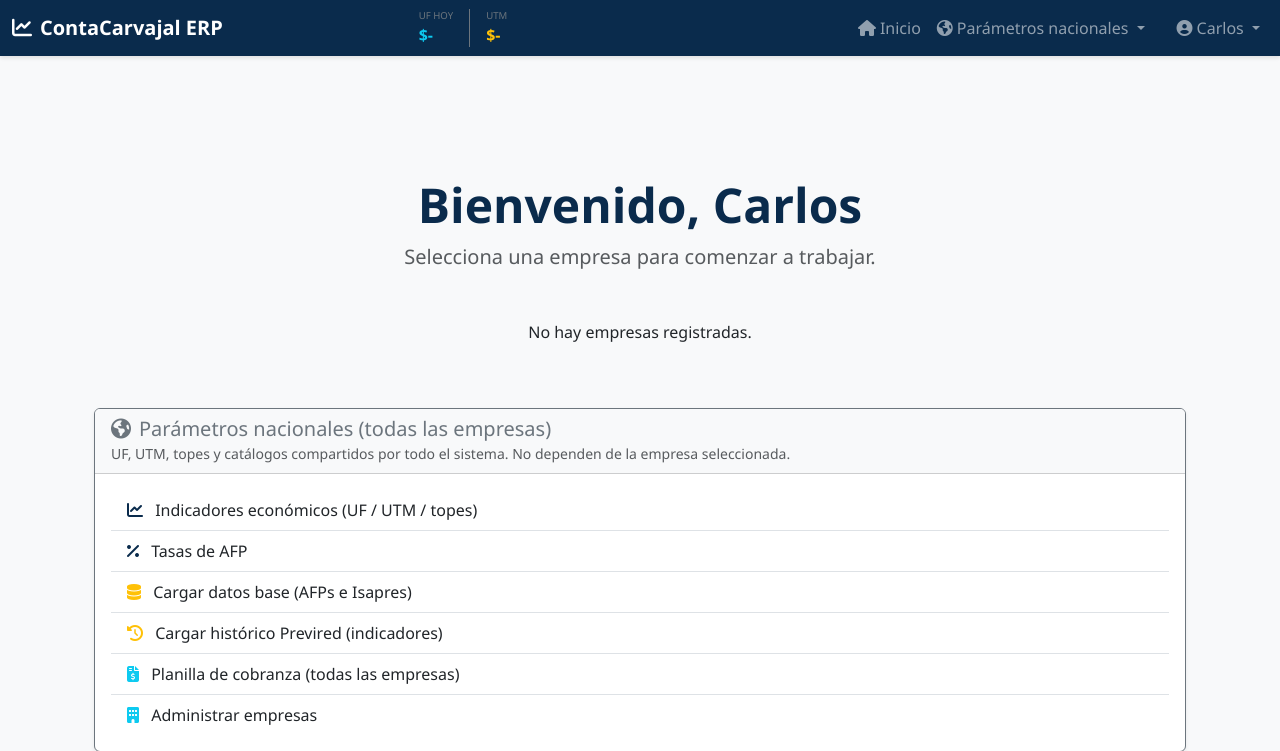
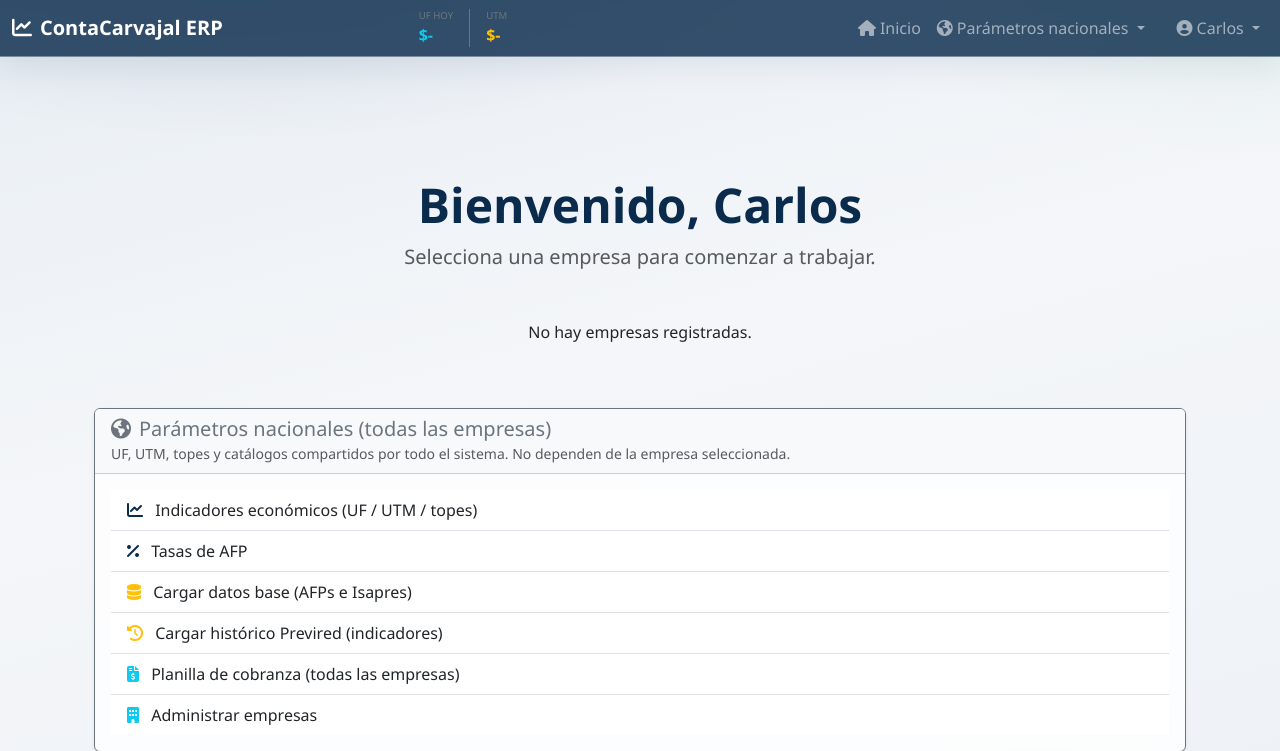
Before and after one commit to CarlitosHuente/Conta_Carvajal, a Django app: page / in a window 1280 px wide. Shown: the top 751 px of the page. Run offline with Django 5.2, Linux system fonts and the light colour scheme; a user stored in the database is signed in; data comes from the database, SQL or seed files in the repository; data that the repository does not hold is empty.

Commit message:
Agregar tema glass opcional y reversible sin afectar el estilo clásico.
Permite desactivarlo o reducir blur vía UI_GLASS_ENABLED y UI_GLASS_BLUR para priorizar rendimiento en tablas densas.

```diff
--- a/core/context_processors.py
+++ b/core/context_processors.py
@@ -1,3 +1,5 @@
+from django.conf import settings
+
 from .models import Empresa, PermisoAccesoUsuario
 
 
@@ -72,3 +74,14 @@ def empresa_context(request):
             request.session.pop('empresa_activa_id', None)
 
     return {'empresa_activa': empresa_activa, 'permisos_ui': permisos_ui}
+
+
+def ui_theme(request):
+    """Expone flags del tema glass para base.html (reversible vía settings)."""
+    enabled = getattr(settings, 'UI_GLASS_ENABLED', False)
+    blur = getattr(settings, 'UI_GLASS_BLUR', 10)
+    return {
+        'ui_glass_enabled': enabled,
+        'ui_glass_blur': blur,
+        'ui_glass_lite': enabled and blur == 0,
+    }
--- /dev/null
+++ b/static_local/css/styles-glass.css
@@ -0,0 +1,163 @@
+/*
+ * Tema glass — capa opcional sobre styles.css (tema clásico intacto).
+ *
+ * Desactivar por completo:
+ *   settings.UI_GLASS_ENABLED = False
+ *   o variable de entorno UI_GLASS_ENABLED=false
+ *
+ * Modo eficiente (sin blur, solo transparencias):
+ *   UI_GLASS_BLUR=0
+ *
+ * Solo aplica con <body class="theme-glass">.
+ */
+
+body.theme-glass {
+    --glass-blur: 10px;
+    --glass-surface: rgba(255, 255, 255, 0.78);
+    --glass-surface-solid: rgba(255, 255, 255, 0.92);
+    --glass-nav: rgba(10, 43, 76, 0.82);
+    --glass-border: rgba(255, 255, 255, 0.35);
+    --glass-shadow: 0 8px 32px rgba(10, 43, 76, 0.08);
+
+    background:
+        radial-gradient(ellipse 80% 50% at 20% -10%, rgba(10, 43, 76, 0.12), transparent 55%),
+        radial-gradient(ellipse 60% 40% at 100% 0%, rgba(40, 167, 69, 0.06), transparent 50%),
+        linear-gradient(165deg, #e8eef4 0%, #f4f6f9 45%, #eef2f7 100%);
+    background-attachment: fixed;
+}
+
+/* Sin blur: misma estética, menos costo GPU */
+body.theme-glass.theme-glass-lite {
+    --glass-blur: 0px;
+    --glass-surface: rgba(255, 255, 255, 0.94);
+    --glass-nav: rgba(10, 43, 76, 0.94);
+}
+
+/* --- Navbar (único blur “grande”) --- */
+body.theme-glass .navbar-custom {
+    background-color: var(--glass-nav);
+    border-bottom: 1px solid var(--glass-border);
+    box-shadow: var(--glass-shadow);
+}
+
+@supports ((backdrop-filter: blur(1px)) or (-webkit-backdrop-filter: blur(1px))) {
+    body.theme-glass:not(.theme-glass-lite) .navbar-custom {
+        -webkit-backdrop-filter: blur(var(--glass-blur));
+        backdrop-filter: blur(var(--glass-blur));
+    }
+}
+
+/* --- Cards y paneles hub --- */
+body.theme-glass .card,
+body.theme-glass .dashboard-card {
+    background: var(--glass-surface);
+    border: 1px solid rgba(255, 255, 255, 0.55);
+    box-shadow: var(--glass-shadow);
+}
+
+@supports ((backdrop-filter: blur(1px)) or (-webkit-backdrop-filter: blur(1px))) {
+    body.theme-glass:not(.theme-glass-lite) .card,
+    body.theme-glass:not(.theme-glass-lite) .dashboard-card {
+        -webkit-backdrop-filter: blur(calc(var(--glass-blur) * 0.65));
+        backdrop-filter: blur(calc(var(--glass-blur) * 0.65));
+    }
+}
+
+body.theme-glass .dashboard-card:hover {
+    box-shadow: 0 12px 40px rgba(10, 43, 76, 0.12);
+}
+
+/* --- Dropdowns y modales (pocos en pantalla) --- */
+body.theme-glass .dropdown-menu {
+    background: var(--glass-surface-solid);
+    border: 1px solid rgba(0, 0, 0, 0.06);
+}
+
+@supports ((backdrop-filter: blur(1px)) or (-webkit-backdrop-filter: blur(1px))) {
+    body.theme-glass:not(.theme-glass-lite) .dropdown-menu,
+    body.theme-glass:not(.theme-glass-lite) .modal-content {
+        -webkit-backdrop-filter: blur(var(--glass-blur));
+        backdrop-filter: blur(var(--glass-blur));
+    }
+}
+
+body.theme-glass .modal-content {
+    background: var(--glass-surface-solid);
+    border: 1px solid rgba(255, 255, 255, 0.4);
+}
+
+/* --- Alertas --- */
+body.theme-glass .alert {
+    border: 1px solid rgba(255, 255, 255, 0.45);
+}
+
+body.theme-glass .alert-success {
+    background-color: rgba(212, 237, 218, 0.88);
+}
+
+body.theme-glass .alert-danger {
+    background-color: rgba(248, 215, 218, 0.88);
+}
+
+body.theme-glass .alert-warning {
+    background-color: rgba(255, 243, 205, 0.88);
+}
+
+body.theme-glass .alert-info {
+    background-color: rgba(207, 244, 252, 0.88);
+}
+
+/* --- Tablas: SIN blur, fondo casi sólido (RCV, libro mayor, etc.) --- */
+body.theme-glass .table,
+body.theme-glass .table-responsive {
+    backdrop-filter: none !important;
+    -webkit-backdrop-filter: none !important;
+}
+
+body.theme-glass .table {
+    --bs-table-bg: var(--glass-surface-solid);
+    background-color: var(--glass-surface-solid);
+}
+
+body.theme-glass .table thead th {
+    background-color: rgba(233, 236, 239, 0.95);
+}
+
+body.theme-glass .card .table {
+    background-color: transparent;
+}
+
+/* --- Formularios en cards --- */
+body.theme-glass .form-control,
+body.theme-glass .form-select {
+    background-color: rgba(255, 255, 255, 0.9);
+}
+
+body.theme-glass .form-control:focus,
+body.theme-glass .form-select:focus {
+    background-color: #fff;
+}
+
+/* --- Navegadores sin backdrop-filter --- */
+@supports not ((backdrop-filter: blur(1px)) or (-webkit-backdrop-filter: blur(1px))) {
+    body.theme-glass .navbar-custom {
+        background-color: rgba(10, 43, 76, 0.96);
+    }
+
+    body.theme-glass .card,
+    body.theme-glass .dashboard-card {
+        background: rgba(255, 255, 255, 0.96);
+    }
+}
+
+/* --- Accesibilidad: sin animaciones costosas --- */
+@media (prefers-reduced-motion: reduce) {
+    body.theme-glass .navbar-custom,
+    body.theme-glass .card,
+    body.theme-glass .dashboard-card,
+    body.theme-glass .dropdown-menu,
+    body.theme-glass .modal-content {
+        -webkit-backdrop-filter: none !important;
+        backdrop-filter: none !important;
+    }
+}
--- a/templates/base.html
+++ b/templates/base.html
@@ -9,10 +9,13 @@
     <link href="https://cdn.jsdelivr.net/npm/bootstrap@5.3.3/dist/css/bootstrap.min.css" rel="stylesheet">
     <!-- Font Awesome para Iconos -->
     <link rel="stylesheet" href="https://cdnjs.cloudflare.com/ajax/libs/font-awesome/6.5.2/css/all.min.css">
-    <!-- Estilos personalizados -->
+    <!-- Estilos personalizados (clásico siempre; glass opcional vía settings) -->
     <link href="{% static 'css/styles.css' %}" rel="stylesheet">
+    {% if ui_glass_enabled %}
+    <link href="{% static 'css/styles-glass.css' %}" rel="stylesheet">
+    {% endif %}
 </head>
-<body>
+<body{% if ui_glass_enabled %} class="theme-glass{% if ui_glass_lite %} theme-glass-lite{% endif %}" style="--glass-blur: {{ ui_glass_blur }}px;"{% endif %}>
 
     <nav class="navbar navbar-expand-lg navbar-dark navbar-custom fixed-top">
         <div class="container-fluid">
```
Also changed, not shown: contacarvajal_erp/settings.py (+7 -0 lines).
